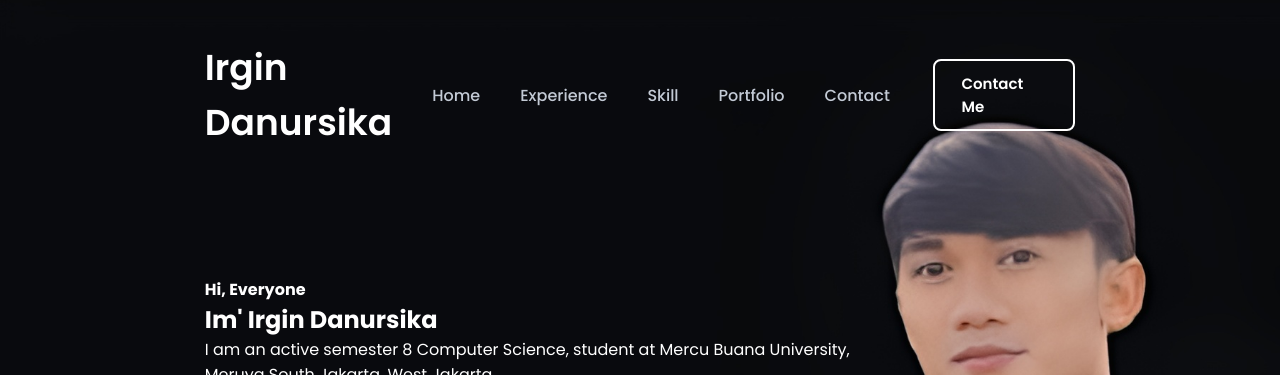
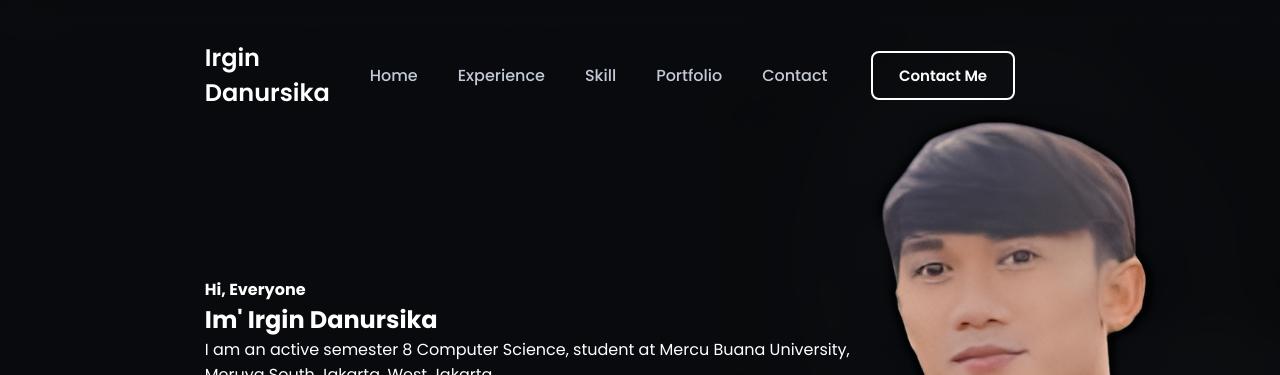
Before and after one commit to Ginnn3/Portfolio-Irgin, a plain HTML site: page index.html in a window 1280 px wide. Shown: the top 375 px of the page. Drawn offline with nearby package versions, Linux system fonts and the light colour scheme.

Commit message:
update isi file

```diff
--- a/app/css/style.css
+++ b/app/css/style.css
@@ -44,7 +44,8 @@ header {
 }
 
 .logo {
-  font-size: 36px;
+  margin-top: auto;
+  font-size: 24px;
   color: var(--text-color);
   font-weight: 600;
 }
```
